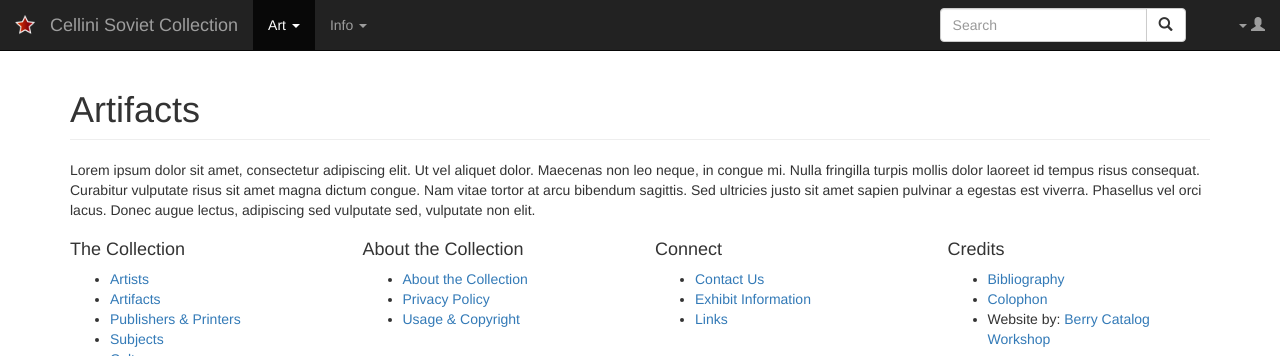
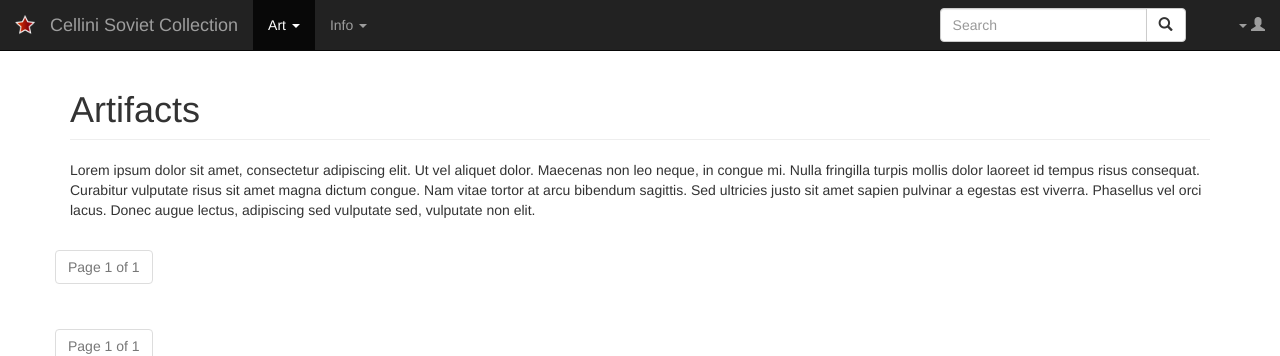
Before and after one commit to berryworkshop/artcase, a Django app: page /collection/artifacts/ in a window 1280 px wide. Shown: the top 356 px of the page. Run offline with Django 3.2, Linux system fonts and the light colour scheme; data that the repository does not hold is empty; parts of the project's set-up code (start-up, migrations or seed data) failed here and were passed over; some libraries are stand-ins or nearby versions.

Commit message:
pager works.

```diff
--- /dev/null
+++ b/artcase/artcase/templates/artcase/includes/pager.html
@@ -0,0 +1,24 @@
+{% load artcase_extras %}
+
+<nav class="row">
+  <ul class="pagination">
+      {% if page_obj.has_previous %}
+    <li>
+      <a href="{% url_set_param page=page_obj.previous_page_number %}" aria-label="Previous">
+        <span aria-hidden="true">&laquo; Previous Page </span>
+      </a>
+    </li>
+    {% endif %}
+
+    <li class="disabled"><a>Page {{ page_obj.number }} of {{ page_obj.paginator.num_pages }}</a></li>
+
+    {% if page_obj.has_next %}
+    <li>
+      <a href="{% url_set_param page=page_obj.next_page_number %}" aria-label="Next">
+        <span aria-hidden="true">Next Page &raquo;</span>
+      </a>
+    </li>
+    {% endif %}
+
+  </ul>
+</nav>
--- a/artcase/artcase/templates/artcase/includes/slides_artifact.html
+++ b/artcase/artcase/templates/artcase/includes/slides_artifact.html
@@ -1,3 +1,5 @@
+{% include 'artcase/includes/pager.html' %}
+
 <div class="row">
     {% for artifact in object_list %}
     <div class="slide col-xs-6 col-sm-4 col-md-3">
@@ -7,3 +9,5 @@
     </div>
     {% endfor %}
 </div>
+
+{% include 'artcase/includes/pager.html' %}
--- a/artcase/artcase/views.py
+++ b/artcase/artcase/views.py
@@ -2,6 +2,7 @@ from django.http import HttpResponse
 from django.shortcuts import get_object_or_404
 from django.views.generic import TemplateView, ListView
 from django.views.generic.detail import DetailView
+from django.core.paginator import Paginator, EmptyPage, PageNotAnInteger
 from artcase.models import Artifact, Creator, Organization, Category
 from .search import get_query
 
@@ -31,6 +32,7 @@ class ArtifactView(DetailView):
 class ArtifactListView(ListView):
     model = Artifact
     template_name = "artcase/artifact_list.html"
+    paginate_by = 12
 
     def get_queryset(self):
         sort = self.request.GET.get('sort', 'code_number')
```
Also changed, not shown: artcase/artcase/templatetags/artcase_extras.py (added, +16 -0 lines), artcase/artcase/templatetags/__init__.py (added).
